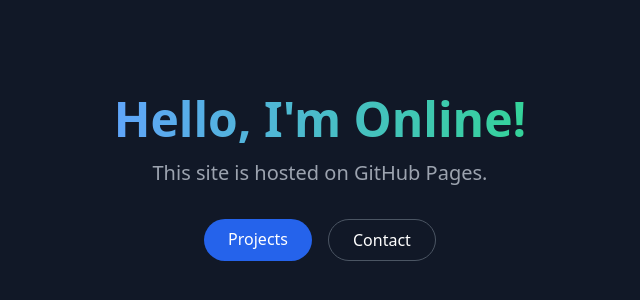
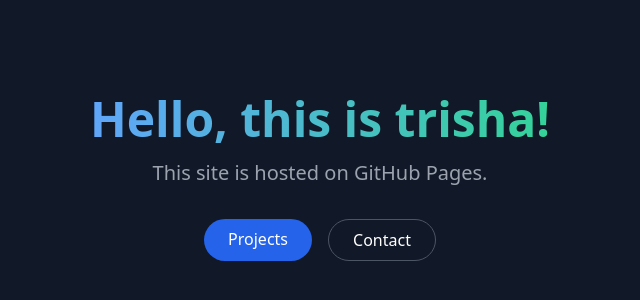
Before and after one commit to panickertrisha/wesbsite, a plain HTML site: page index.html in a window 1280 px wide. Shown: the part 222-522 px from the top of the page, without its empty margins (320-960 px from the left). Drawn offline with nearby package versions, Linux system fonts and the light colour scheme.

Commit message:
Update index.html

```diff
--- a/index.html
+++ b/index.html
@@ -10,7 +10,7 @@
     <div class="min-h-screen flex flex-col items-center justify-center">
         <header class="text-center">
             <h1 class="text-5xl font-bold mb-4 bg-gradient-to-r from-blue-400 to-emerald-400 bg-clip-text text-transparent">
-                Hello, I'm Online!
+                Hello, this is trisha!
             </h1>
             <p class="text-gray-400 text-xl mb-8">This site is hosted on GitHub Pages.</p>
             <div class="flex gap-4 justify-center">
```
